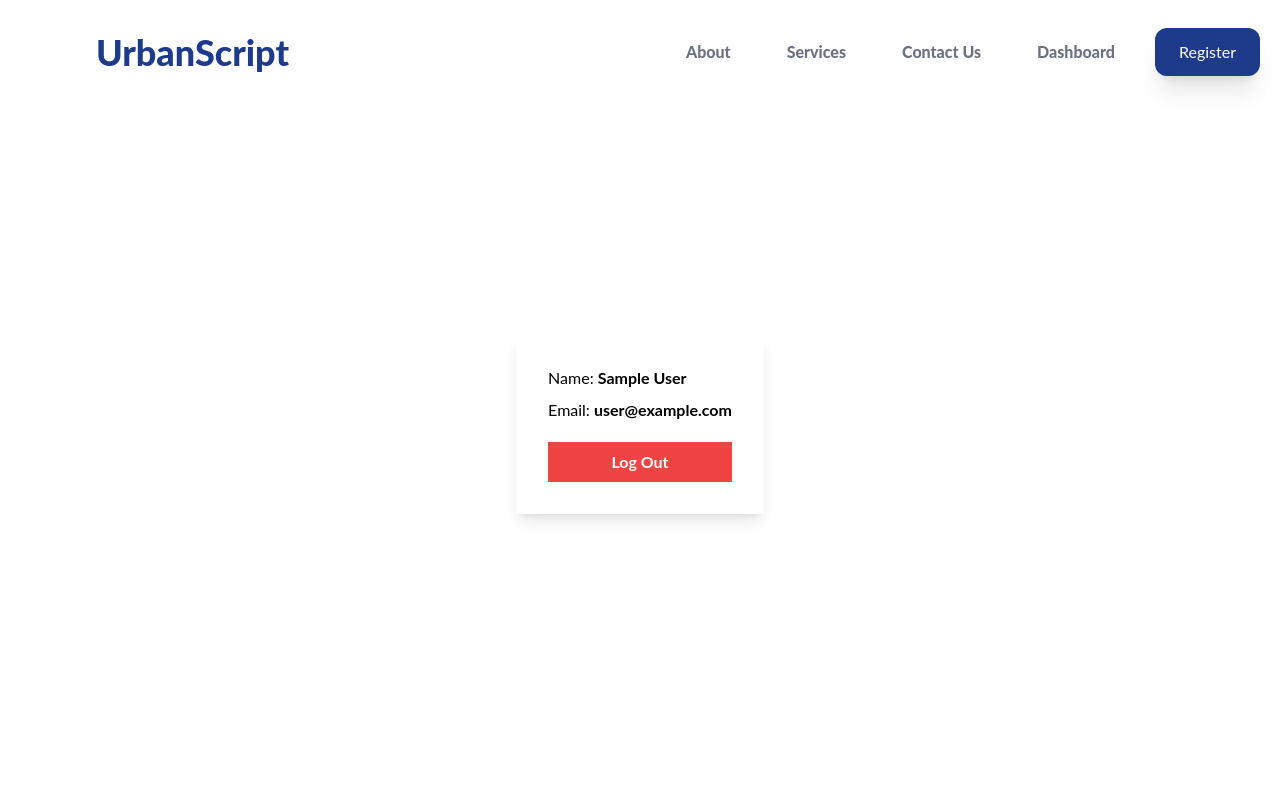
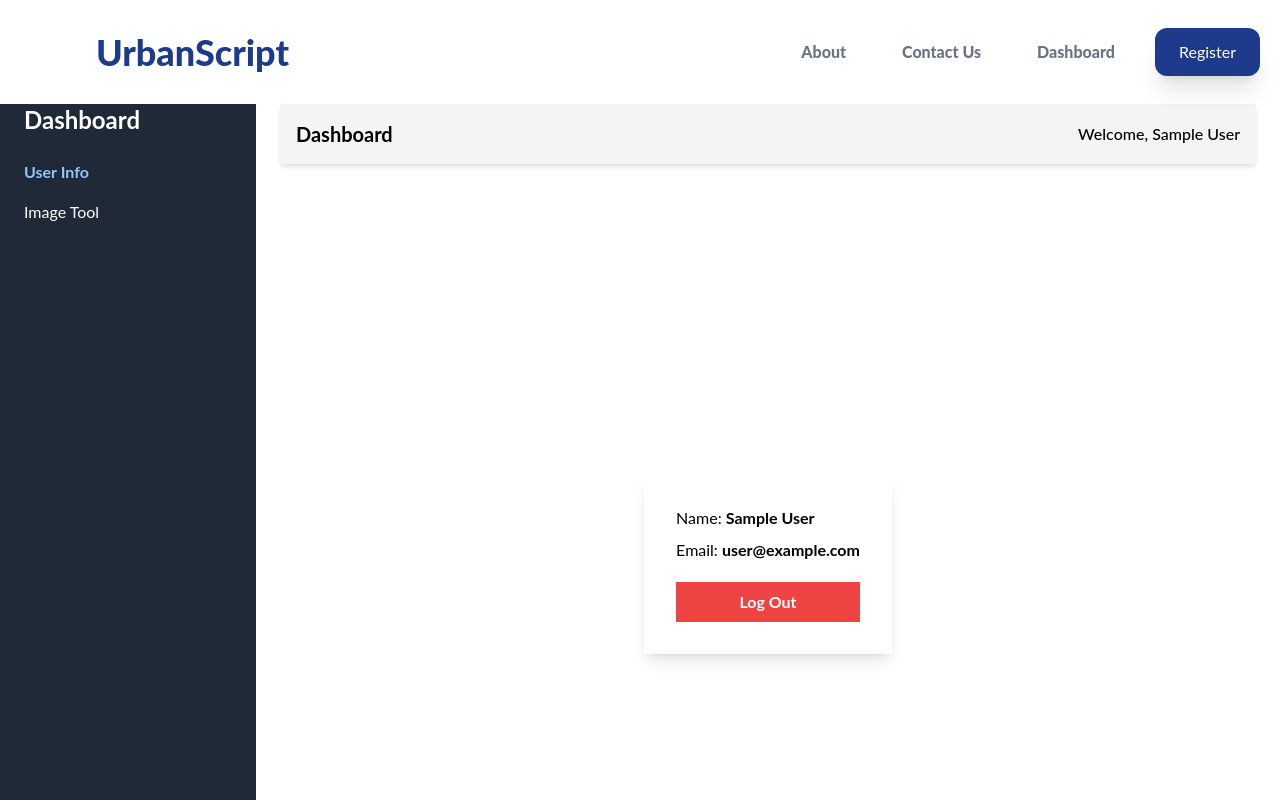
Before and after one commit to Deo-Ekodi/urbanscript, a Next.js app in the folder urbanscript/: page /dashboard in a window 1280 px wide. Shown: the top 800 px of the page. Built offline with nearby package versions, Linux system fonts and the light colour scheme; no server answers; sample sign-in values are in the browser's storage.

Commit message:
functional dashboard

```diff
--- a/urbanscript/app/dashboard/page.js
+++ b/urbanscript/app/dashboard/page.js
@@ -1,15 +1,11 @@
-import UserInfo from "@/components/UserInfo";
+import DashboardHeader from "@/components/dashboard/DashboardHeader";
+import Dashboard from "@/components/dashboard/DashboardPage";
 import NavBar from "@/components/Navbar/NavBar";
-import Footer from "@/components/Footer";
-import Tool from "@/components/tool/ToolPage";
 
-export default function Dashboard() {
+export default function dashboard () {
   return (
     <>
-      <NavBar />;
-      <UserInfo />;
-      <Tool />;
-      <Footer />;
+      <Dashboard />
     </>
   );
-};
+}
--- a/urbanscript/app/page.js
+++ b/urbanscript/app/page.js
@@ -93,8 +93,8 @@ const Home = () => {
         <>
             <Hero />
             <Intro />
-            <Services/>
-            <Potforlio/>
+            {/* <Services/> */}
+            {/* <Potforlio/> */}
             <Cta />
             <Footer />
         </>
--- /dev/null
+++ b/urbanscript/app/profile/page.js
@@ -0,0 +1,11 @@
+import DashboardHeader from "@/components/dashboard/DashboardHeader";
+import UserInfo from "@/components/UserInfo";
+
+export default function profile () {
+    return (
+        <>
+            {/* <DashboardHeader />; */}
+            <UserInfo />;
+        </>
+    );
+}
--- a/urbanscript/app/tool/page.js
+++ b/urbanscript/app/tool/page.js
@@ -1,11 +1,13 @@
 import Tool from "@/components/tool/ToolPage";
 import NavBar from "@/components/Navbar/NavBar";
 import Footer from "@/components/Footer";
+import DashboardHeader from "@/components/dashboard/DashboardHeader";
 
 export default function tool () {
     return (
         <>
-            <NavBar />;
+            {/* <NavBar />; */}
+            {/* <DashboardHeader />; */}
             <Tool />;
             <Footer />;
         </>
--- a/urbanscript/components/Hero.js
+++ b/urbanscript/components/Hero.js
@@ -19,7 +19,7 @@ const Hero = () => {
                             Let UrbanScript be your creative partner in crafting exceptional room interiors that captivate and inspire..
                         </div>
                         <div className="mb-4 space-x-0 md:space-x-2 md:mb-8">
-                            <Link href="/contact" passHref legacyBehavior>
+                            <Link href="/dashboard" passHref legacyBehavior>
                                 <div className="text-white bg-blue-900 hover:bg-blue-800 inline-flex items-center justify-center w-full px-6 py-3 my-4 text-lg shadow-xl rounded-2xl sm:w-auto sm:mb-0 cursor-pointer">
                                     Learn more
                                     <svg className="w-4 h-4 ml-1" xmlns="http://www.w3.org/2000/svg" viewBox="0 0 20 20" fill="currentColor">
--- a/urbanscript/components/Navbar/NavLinks.js
+++ b/urbanscript/components/Navbar/NavLinks.js
@@ -9,9 +9,9 @@ const NavLinks = () => {
             <Link href="/#about" className="px-4 font-extrabold text-gray-500 hover:text-blue-900">
                 About
             </Link>
-            <Link href="/#services" className="px-4 font-extrabold text-gray-500 hover:text-blue-900">
+            {/* <Link href="/#services" className="px-4 font-extrabold text-gray-500 hover:text-blue-900">
                 Services
-            </Link>
+            </Link> */}
             <Link href="/contact" className="px-4 font-extrabold text-gray-500 hover:text-blue-900">
                 Contact Us
             </Link>
--- /dev/null
+++ b/urbanscript/components/dashboard/DashboardHeader.js
@@ -0,0 +1,27 @@
+// components/DashboardHeader.js
+
+'use client';
+import { useSession } from "next-auth/react";
+import NavBar from "../Navbar/NavBar";
+
+const DashboardHeader = () => {
+  const { data: session } = useSession();
+
+  return (
+    <div className="bg-gray-100 shadow-md p-4 flex justify-between items-center">
+      <h2 className="text-xl font-bold">Dashboard</h2>
+      {session?.user && (
+        <div className="flex items-center space-x-4">
+          <span className="font-medium">Welcome, {session.user.name}</span>
+          {/* <img
+            src={session.user.image || "/default-avatar.png"}
+            alt="User Avatar"
+            className="w-10 h-10 rounded-full"
+          /> */}
+        </div>
+      )}
+    </div>
+  );
+};
+
+export default DashboardHeader;
--- /dev/null
+++ b/urbanscript/components/dashboard/DashboardPage.js
@@ -0,0 +1,56 @@
+'use client';
+
+import { useState } from "react";
+import NavBar from "@/components/Navbar/NavBar";
+import Footer from "@/components/Footer";
+import UserInfo from "@/components/UserInfo";
+import Tool from "@/components/tool/ToolPage";
+import DashboardHeader from "@/components/dashboard/DashboardHeader";
+
+export default function Dashboard() {
+  // State to manage which component is shown in the main content area
+  const [activeComponent, setActiveComponent] = useState("UserInfo");
+
+  return (
+    <>
+      {/* Navbar Section */}
+      <NavBar />
+
+      {/* Container below the Navbar */}
+      <div className="flex mt-20"> {/* Apply margin-top to push below NavBar */}
+        {/* Sidebar */}
+        <div className="w-1/5 bg-gray-800 text-white p-6 h-screen">
+          <h2 className="text-2xl font-bold mb-6">Dashboard</h2>
+          <ul className="space-y-4">
+            <li
+              className={`cursor-pointer ${
+                activeComponent === "UserInfo" ? "font-bold text-blue-300" : ""
+              }`}
+              onClick={() => setActiveComponent("UserInfo")}
+            >
+              User Info
+            </li>
+            <li
+              className={`cursor-pointer ${
+                activeComponent === "Tool" ? "font-bold text-blue-300" : ""
+              }`}
+              onClick={() => setActiveComponent("Tool")}
+            >
+              Image Tool
+            </li>
+          </ul>
+        </div>
+
+        {/* Main Content Area */}
+        <div className="w-4/5 p-6">
+          <DashboardHeader />
+          {activeComponent === "UserInfo" && <UserInfo />}
+          {activeComponent === "Tool" && <Tool />}
+        </div>
+      </div>
+
+      {/* Footer Section */}
+      <Footer />
+    </>
+  );
+}
--- /dev/null
+++ b/urbanscript/components/dashboard/SideBar.js
@@ -0,0 +1,44 @@
+// components/Sidebar.js
+import Link from "next/link";
+import { useRouter } from "next/router";
+
+const Sidebar = () => {
+  const router = useRouter();
+
+  const menuItems = [
+    { name: "Dashboard", path: "/dashboard" },
+    { name: "Profile", path: "/profile" },
+    { name: "Tool", path: "/tool" },
+    // { name: "Settings", path: "/settings" },
+  ];
+
+  return (
+    <div className="h-screen bg-blue-900 text-white w-64 flex flex-col justify-between">
+      <div>
+        <h1 className="text-2xl font-bold p-4">UrbanScript</h1>
+        <nav className="flex flex-col space-y-2 mt-4 px-4">
+          {menuItems.map((item, index) => (
+            <Link key={index} href={item.path}>
+              <a
+                className={`p-2 rounded ${
+                  router.pathname === item.path
+                    ? "bg-blue-700"
+                    : "hover:bg-blue-800"
+                }`}
+              >
+                {item.name}
+              </a>
+            </Link>
+          ))}
+        </nav>
+      </div>
+      <div className="p-4">
+        <Link href="/">
+          <a className="p-2 bg-red-500 rounded hover:bg-red-600">Log Out</a>
+        </Link>
+      </div>
+    </div>
+  );
+};
+
+export default Sidebar;
```
